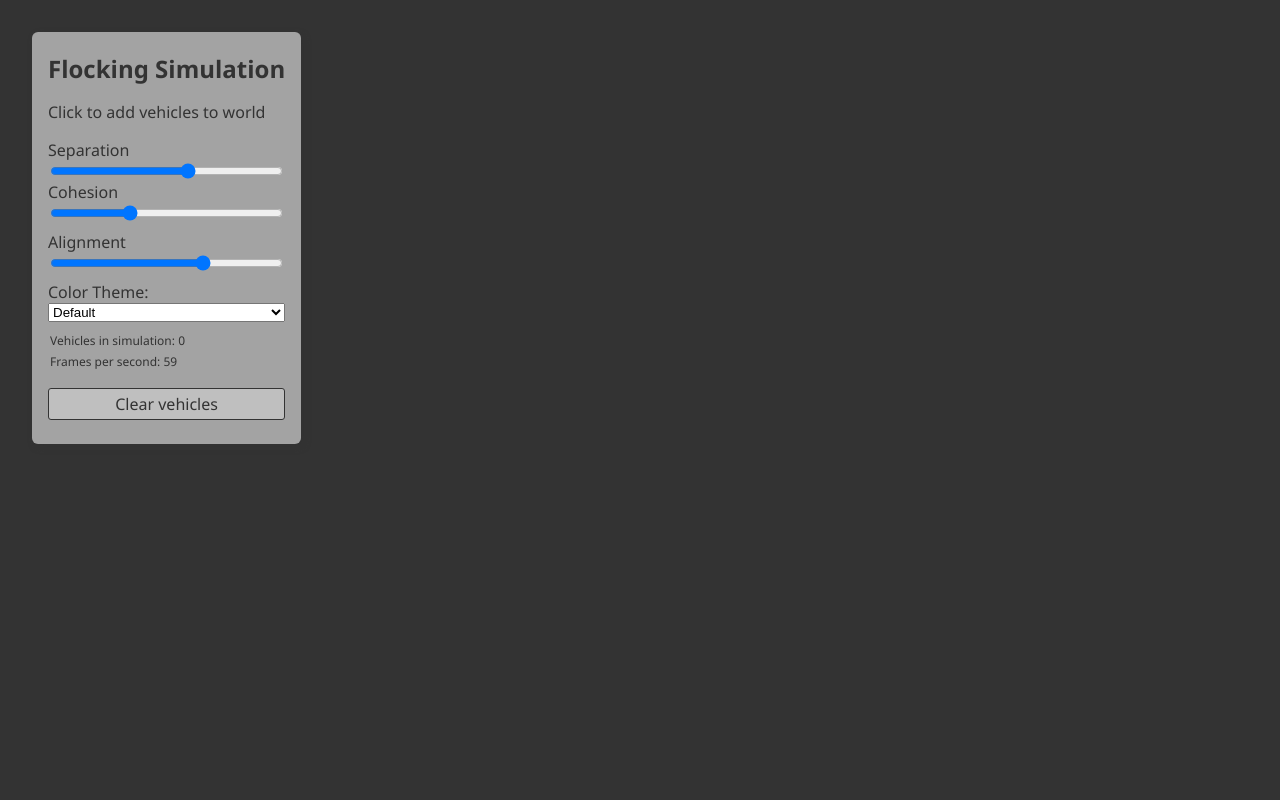
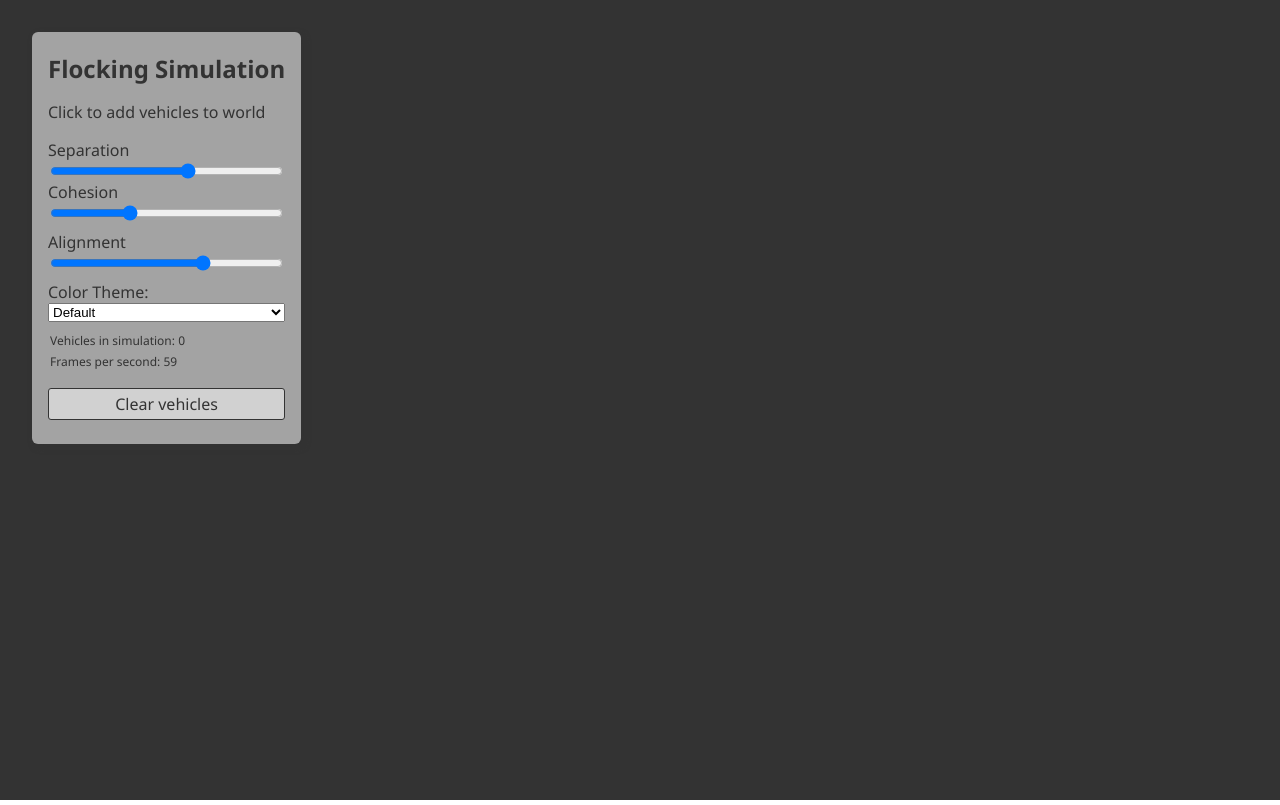
Before and after one commit to luke-codewalker/flocking, a plain HTML site: page index.html in a window 1280 px wide. Drawn offline with Linux system fonts and the light colour scheme.

Commit message:
changed button colors

```diff
--- a/css/style.css
+++ b/css/style.css
@@ -51,10 +51,10 @@ html, body, canvas {
   border: 1px solid #333;
   border-radius: 3px;
 
-  background-color: rgba(200, 200, 200, 0.75);
+  background-color: rgba(255, 255, 255, 0.5);
   cursor: pointer;
 }
 
 #clear:hover {
-  background-color: rgba(180, 180, 180, 1);
+  background-color: #fff;
 }
```
